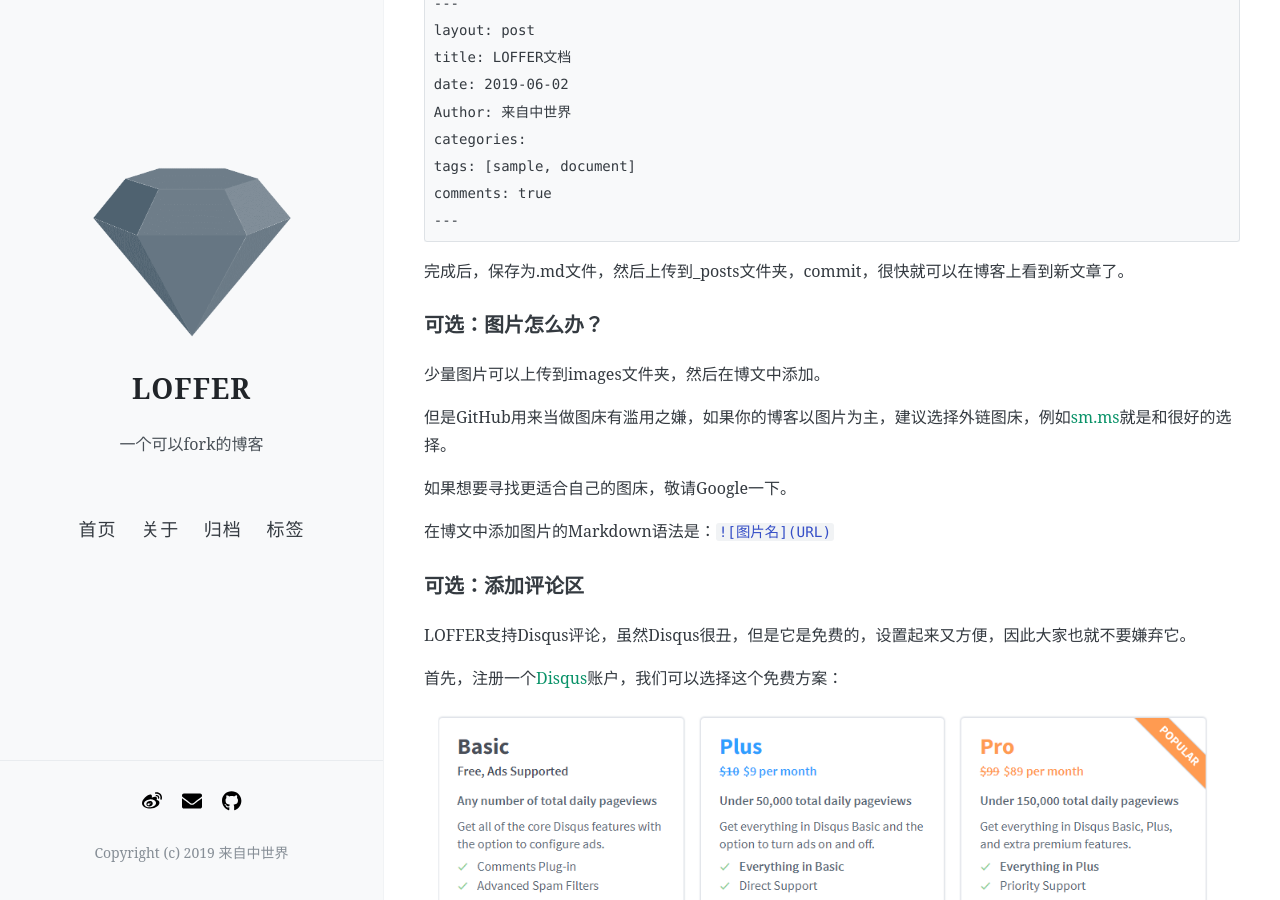
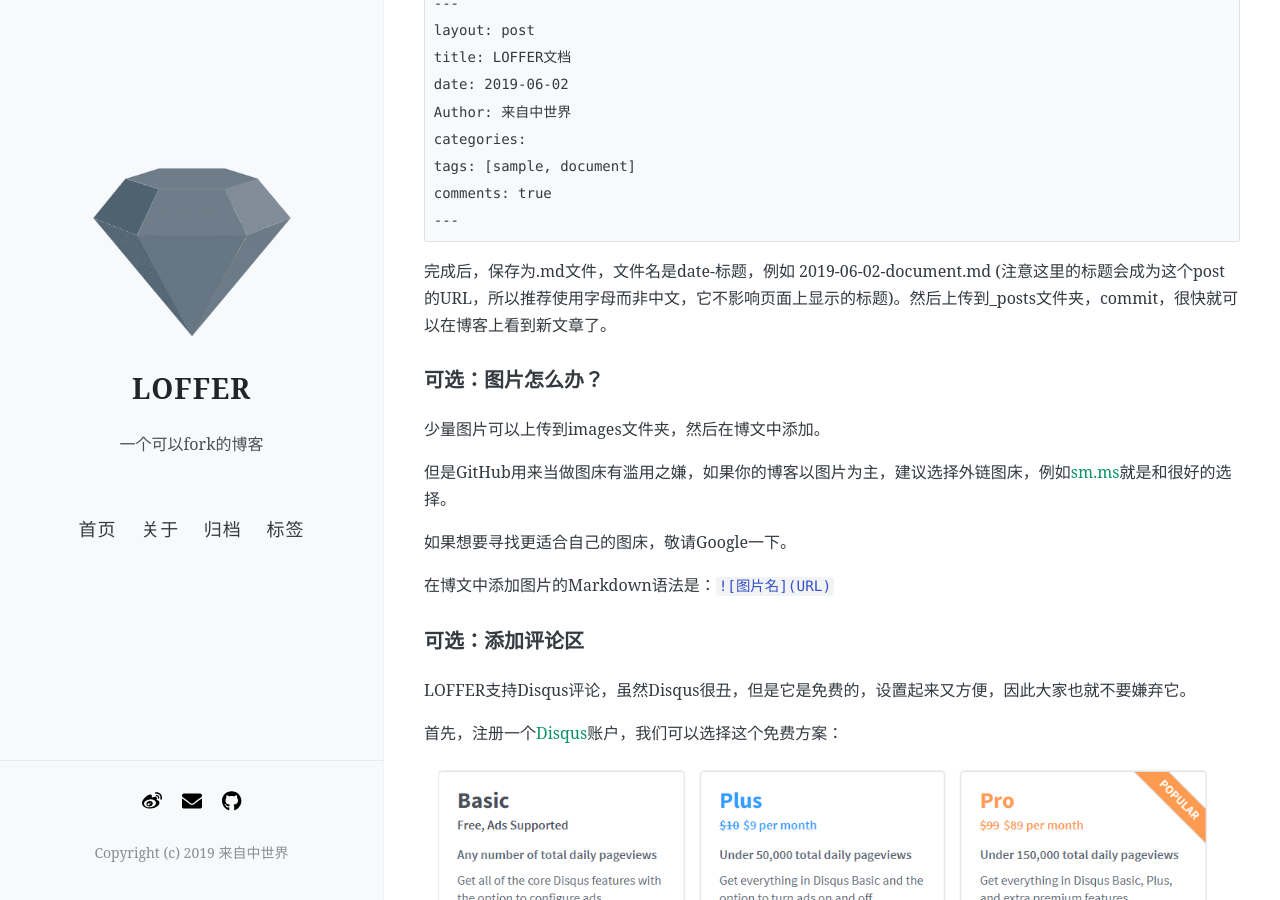
Before and after one commit to FromEndWorld/LOFFER, a Jekyll site: the page built from _posts/2019-06-02-document.md, in a window 1280 px wide and 900 px high, scrolled down 4133 px. Built offline with Jekyll 4.4.1, drawn with Linux system fonts in a browser that asks for light colours; nearby versions of some CDN libraries; comment, search, counter and statistics services are not loaded.

Commit message:
Update 2019-06-02-document.md

```diff
--- a/_posts/2019-06-02-document.md
+++ b/_posts/2019-06-02-document.md
@@ -86,7 +86,7 @@
     comments: true
     ---
 
-完成后，保存为.md文件，然后上传到_posts文件夹，commit，很快就可以在博客上看到新文章了。
+完成后，保存为.md文件，文件名是date-标题，例如 2019-06-02-document.md (注意这里的标题会成为这个post的URL，所以推荐使用字母而非中文，它不影响页面上显示的标题)。然后上传到_posts文件夹，commit，很快就可以在博客上看到新文章了。
 
 ### 可选：图片怎么办？
 
```
